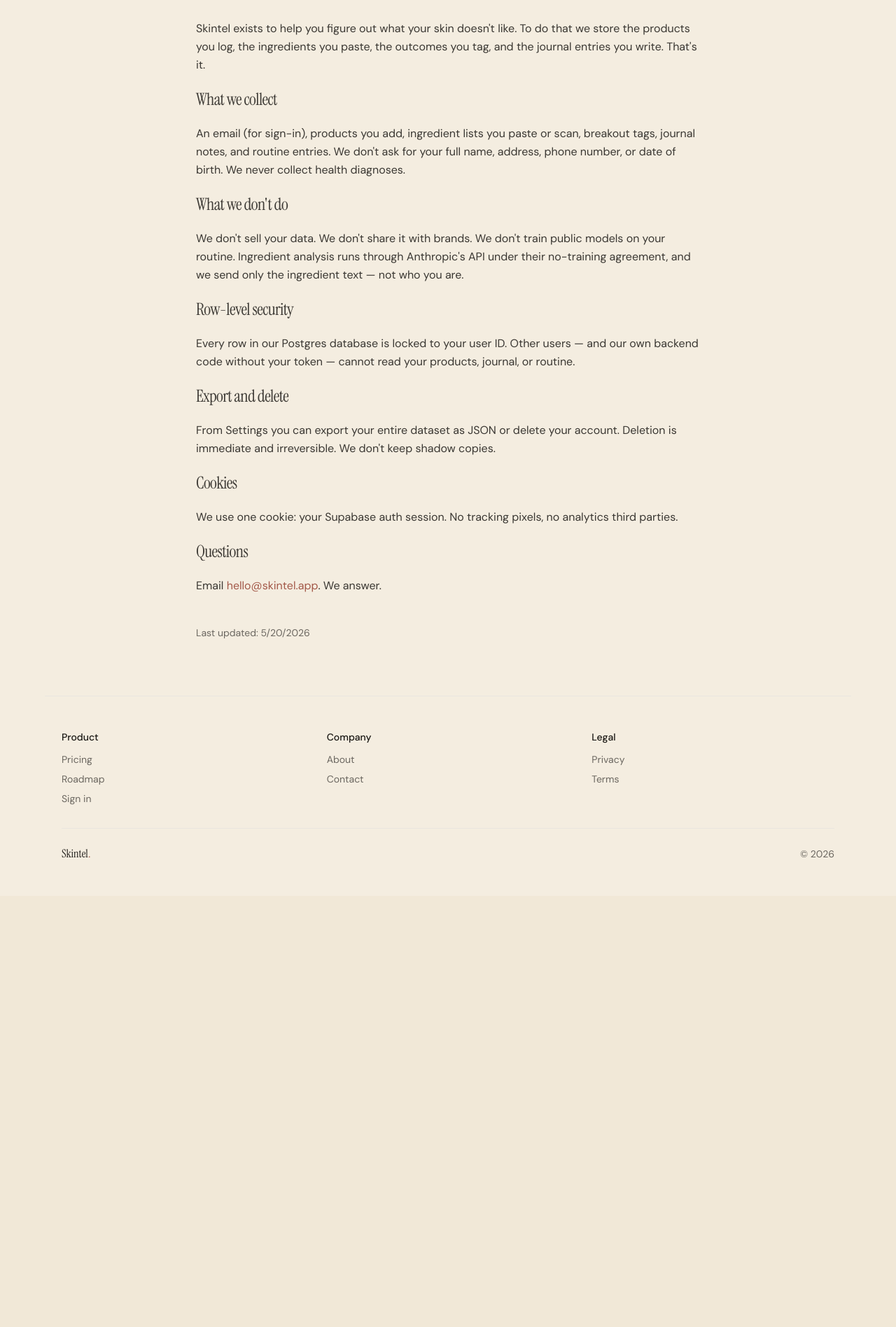
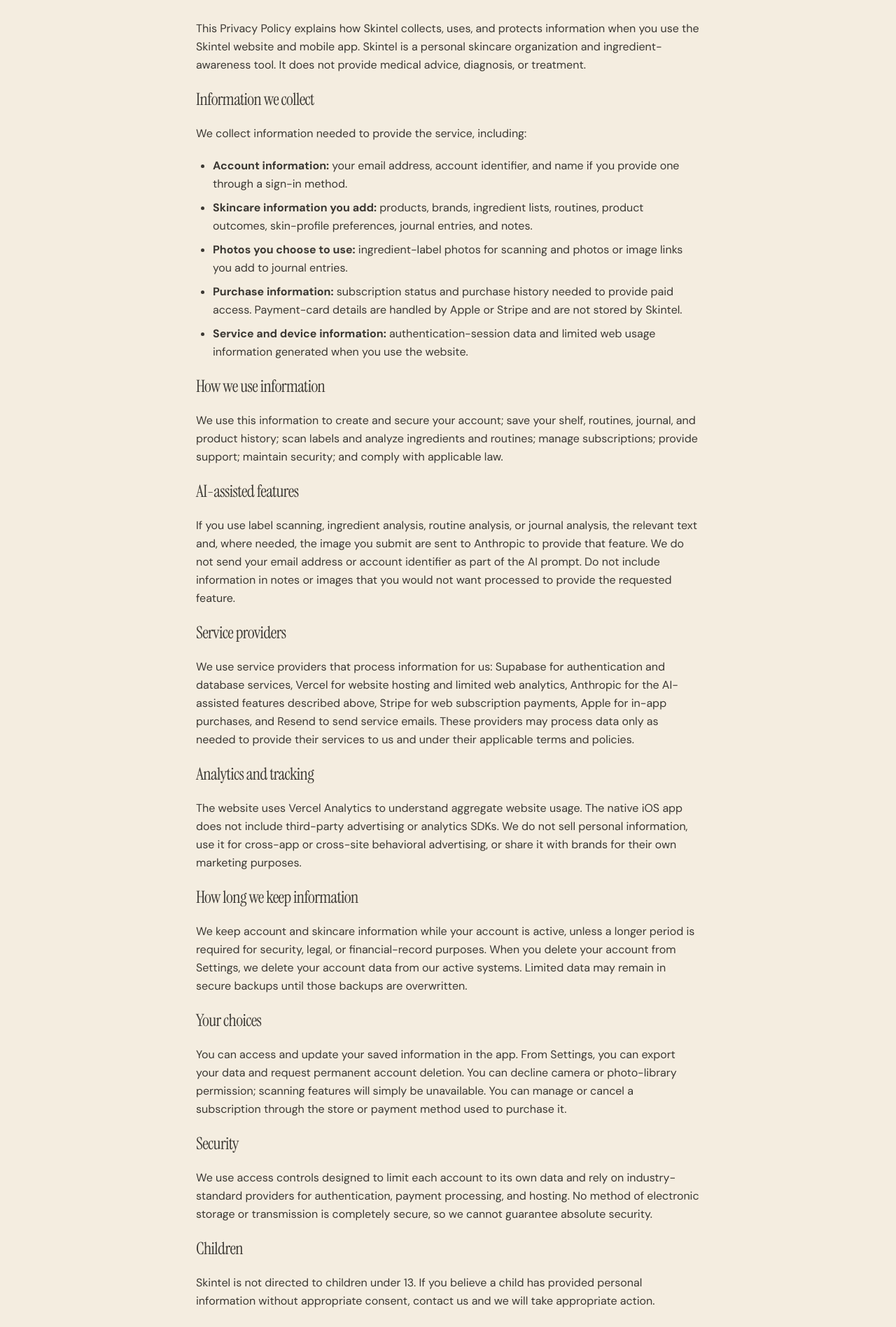
Before and after one commit to pixelbuyte/Skintel, a React (Vite) app: page /privacy in a window 1280 px wide. Shown: the part 240-2136 px from the top of the page at 70% size. Before the commit the page ends 1520 px from the top, so only its background shows below. Built offline with nearby package versions, Linux system fonts and the light colour scheme; no server answers; what @capacitor/core would draw is missing.

Commit message:
docs: expand privacy policy

```diff
--- a/src/pages/Privacy.tsx
+++ b/src/pages/Privacy.tsx
@@ -1,56 +1,78 @@
 import { PublicPage } from '@/components/PublicPage';
+
+const updatedDate = 'September 17, 2026';
 
 export default function Privacy() {
   return (
     <PublicPage eyebrow="Privacy" title="Your data, your business.">
       <p>
-        Skintel exists to help you figure out what your skin doesn't like. To do that we store the
-        products you log, the ingredients you paste, the outcomes you tag, and the journal entries
-        you write. That's it.
+        This Privacy Policy explains how Skintel collects, uses, and protects information when you
+        use the Skintel website and mobile app. Skintel is a personal skincare organization and
+        ingredient-awareness tool. It does not provide medical advice, diagnosis, or treatment.
       </p>
 
-      <h2 className="font-display text-2xl mt-8 mb-2">What we collect</h2>
+      <h2 className="font-display text-2xl mt-8 mb-2">Information we collect</h2>
+      <p>We collect information needed to provide the service, including:</p>
+      <ul className="list-disc pl-6 space-y-2">
+        <li><strong>Account information:</strong> your email address, account identifier, and name if you provide one through a sign-in method.</li>
+        <li><strong>Skincare information you add:</strong> products, brands, ingredient lists, routines, product outcomes, skin-profile preferences, journal entries, and notes.</li>
+        <li><strong>Photos you choose to use:</strong> ingredient-label photos for scanning and photos or image links you add to journal entries.</li>
+        <li><strong>Purchase information:</strong> subscription status and purchase history needed to provide paid access. Payment-card details are handled by Apple or Stripe and are not stored by Skintel.</li>
+        <li><strong>Service and device information:</strong> authentication-session data and limited web usage information generated when you use the website.</li>
+      </ul>
+
+      <h2 className="font-display text-2xl mt-8 mb-2">How we use information</h2>
+      <p>We use this information to create and secure your account; save your shelf, routines, journal, and product history; scan labels and analyze ingredients and routines; manage subscriptions; provide support; maintain security; and comply with applicable law.</p>
+
+      <h2 className="font-display text-2xl mt-8 mb-2">AI-assisted features</h2>
       <p>
-        An email (for sign-in), products you add, ingredient lists you paste or scan, breakout
-        tags, journal notes, and routine entries. We don't ask for your full name, address, phone
-        number, or date of birth. We never collect health diagnoses.
+        If you use label scanning, ingredient analysis, routine analysis, or journal analysis, the relevant text and, where needed, the image you submit are sent to Anthropic to provide that feature. We do not send your email address or account identifier as part of the AI prompt. Do not include information in notes or images that you would not want processed to provide the requested feature.
       </p>
 
-      <h2 className="font-display text-2xl mt-8 mb-2">What we don't do</h2>
+      <h2 className="font-display text-2xl mt-8 mb-2">Service providers</h2>
       <p>
-        We don't sell your data. We don't share it with brands. We don't train public models on
-        your routine. Ingredient analysis runs through Anthropic's API under their no-training
-        agreement, and we send only the ingredient text — not who you are.
+        We use service providers that process information for us: Supabase for authentication and database services, Vercel for website hosting and limited web analytics, Anthropic for the AI-assisted features described above, Stripe for web subscription payments, Apple for in-app purchases, and Resend to send service emails. These providers may process data only as needed to provide their services to us and under their applicable terms and policies.
       </p>
 
-      <h2 className="font-display text-2xl mt-8 mb-2">Row-level security</h2>
+      <h2 className="font-display text-2xl mt-8 mb-2">Analytics and tracking</h2>
       <p>
-        Every row in our Postgres database is locked to your user ID. Other users — and our own
-        backend code without your token — cannot read your products, journal, or routine.
+        The website uses Vercel Analytics to understand aggregate website usage. The native iOS app does not include third-party advertising or analytics SDKs. We do not sell personal information, use it for cross-app or cross-site behavioral advertising, or share it with brands for their own marketing purposes.
       </p>
 
-      <h2 className="font-display text-2xl mt-8 mb-2">Export and delete</h2>
+      <h2 className="font-display text-2xl mt-8 mb-2">How long we keep information</h2>
       <p>
-        From Settings you can export your entire dataset as JSON or delete your account. Deletion
-        is immediate and irreversible. We don't keep shadow copies.
+        We keep account and skincare information while your account is active, unless a longer period is required for security, legal, or financial-record purposes. When you delete your account from Settings, we delete your account data from our active systems. Limited data may remain in secure backups until those backups are overwritten.
       </p>
 
-      <h2 className="font-display text-2xl mt-8 mb-2">Cookies</h2>
+      <h2 className="font-display text-2xl mt-8 mb-2">Your choices</h2>
       <p>
-        We use one cookie: your Supabase auth session. No tracking pixels, no analytics third
-        parties.
+        You can access and update your saved information in the app. From Settings, you can export your data and request permanent account deletion. You can decline camera or photo-library permission; scanning features will simply be unavailable. You can manage or cancel a subscription through the store or payment method used to purchase it.
       </p>
 
-      <h2 className="font-display text-2xl mt-8 mb-2">Questions</h2>
+      <h2 className="font-display text-2xl mt-8 mb-2">Security</h2>
       <p>
-        Email{' '}
-        <a href="mailto:hello@skintel.app" className="text-primary underline-offset-4 hover:underline">
-          hello@skintel.app
-        </a>
-        . We answer.
+        We use access controls designed to limit each account to its own data and rely on industry-standard providers for authentication, payment processing, and hosting. No method of electronic storage or transmission is completely secure, so we cannot guarantee absolute security.
       </p>
 
-      <p className="text-sm text-muted pt-6">Last updated: {new Date().toLocaleDateString()}</p>
+      <h2 className="font-display text-2xl mt-8 mb-2">Children</h2>
+      <p>
+        Skintel is not directed to children under 13. If you believe a child has provided personal information without appropriate consent, contact us and we will take appropriate action.
+      </p>
+
+      <h2 className="font-display text-2xl mt-8 mb-2">Changes to this policy</h2>
+      <p>
+        We may update this policy when our practices or the service change. We will post the current version here and update the date below.
+      </p>
+
+      <h2 className="font-display text-2xl mt-8 mb-2">Contact us</h2>
+      <p>
+        For privacy questions, requests, or concerns, email{' '}
+        <a href="mailto:hello@skinstel.com" className="text-primary underline-offset-4 hover:underline">
+          hello@skinstel.com
+        </a>.
+      </p>
+
+      <p className="text-sm text-muted pt-6">Last updated: {updatedDate}</p>
     </PublicPage>
   );
 }
```
